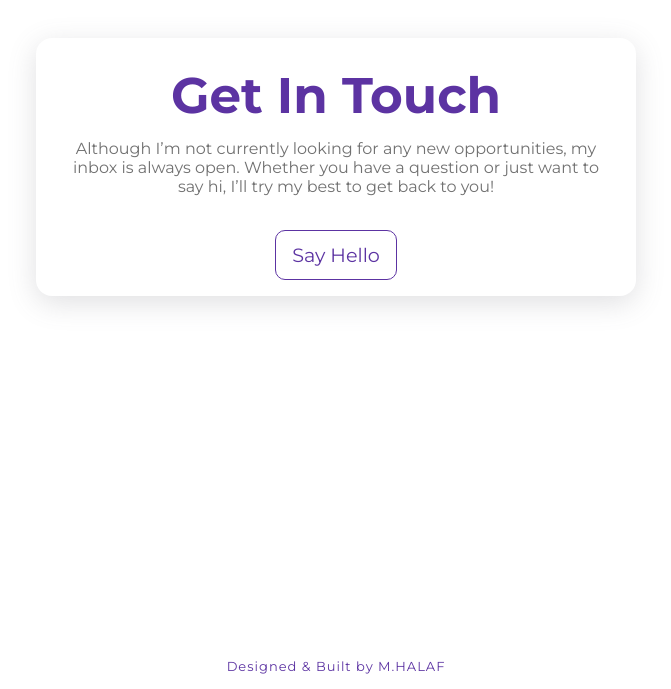
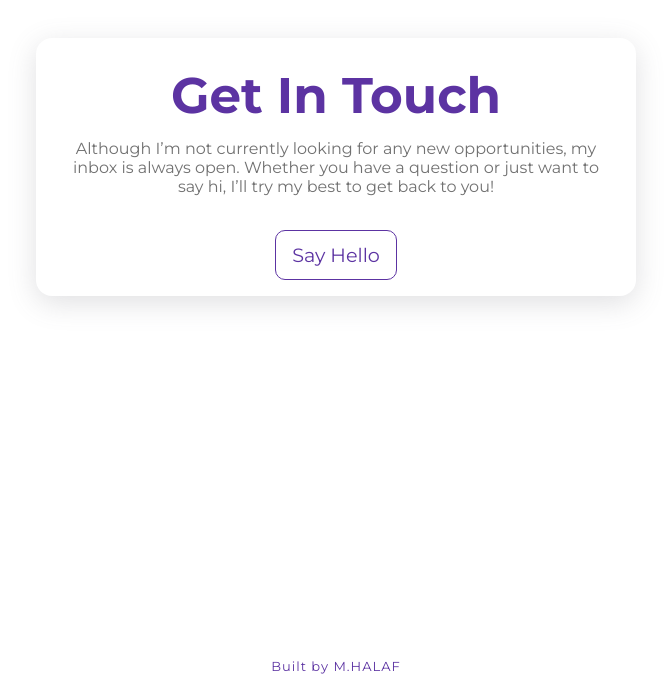
Before and after one commit to hamdidev/landOff, a React (Create React App) app: page / in a window 1280 px wide. Shown: the part 4383-5072 px from the top of the page, without its empty margins (304-975 px from the left). Built offline with nearby package versions, Linux system fonts and the light colour scheme.

Commit message:
Footer modified

```diff
--- a/src/components/Footer/Footer.jsx
+++ b/src/components/Footer/Footer.jsx
@@ -35,7 +35,7 @@ const Footer = () => {
       </RightSide>
 
       <FooterCredit>
-        <Footertext>Designed & Built by M.HALAF</Footertext>
+        <Footertext> Built by M.HALAF</Footertext>
       </FooterCredit>
 
       <LeftSide>
--- a/src/components/Navbar/NavbarStyles.js
+++ b/src/components/Navbar/NavbarStyles.js
@@ -114,7 +114,7 @@ export const NavLinks = styled.a`
   text-transform: capitalize;
 
   &:hover {
-    border-bottom: 2px solid #ec421d;
+    border-bottom: 2px solid #5c33a2;
   }
 
   @media screen and (max-width: 960px) {
```
